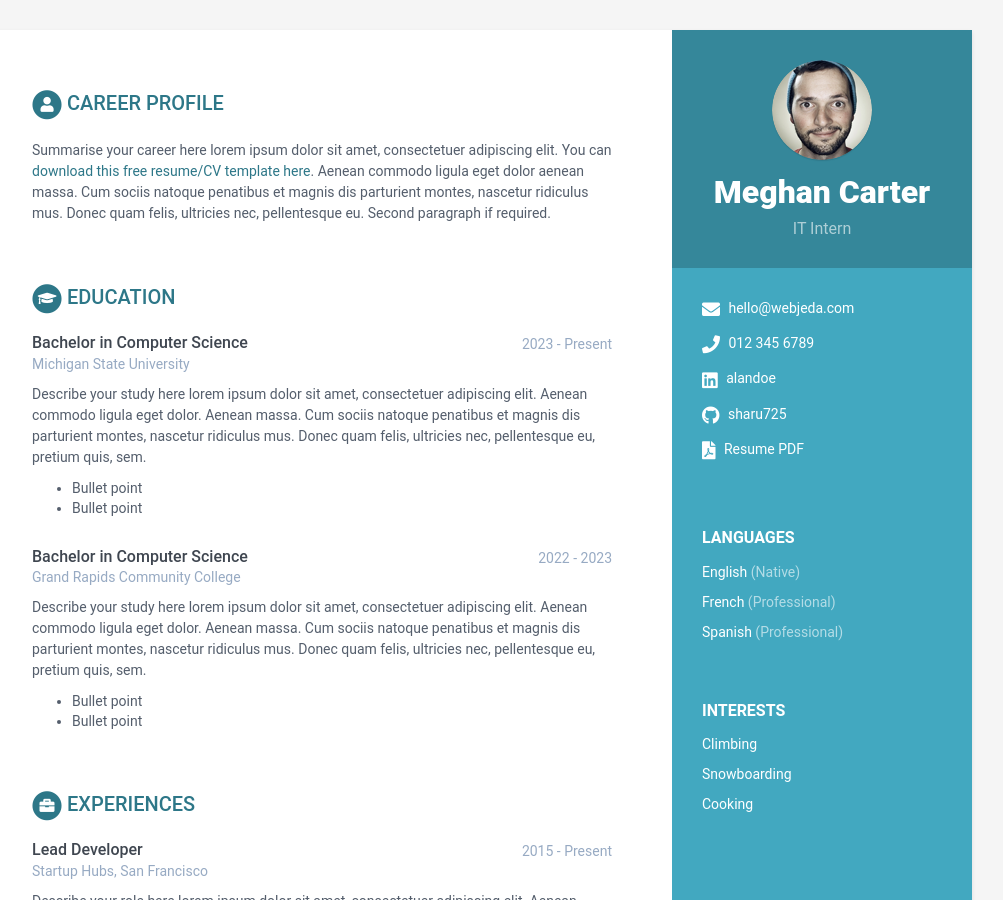
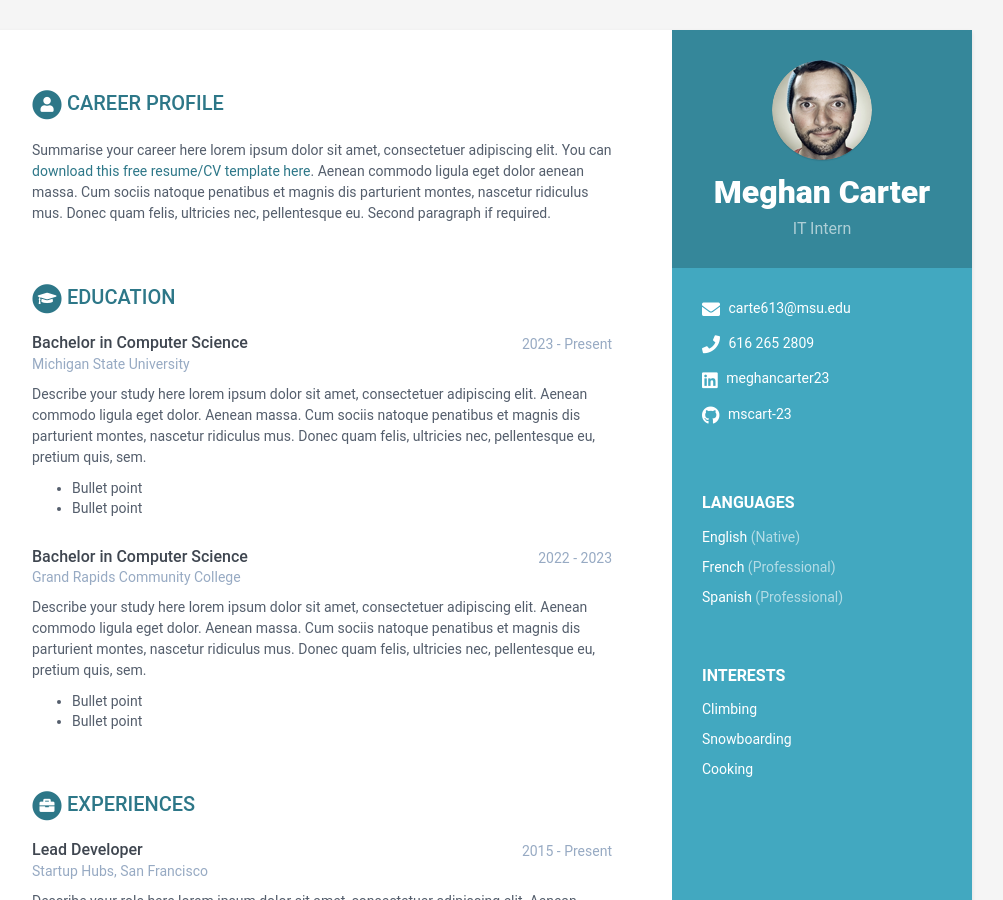
Before and after one commit to mscart-23/mscart-23.github.io, a Jekyll site: the page built from index.html, in a window 1280 px wide and 900 px high. Shown: the whole window, without its empty margins (168-1171 px from the left). Built offline with Jekyll 4.4.1, drawn with Linux system fonts in a browser that asks for light colours.

Commit message:
Remove resume

```diff
--- a/_data/data.yml
+++ b/_data/data.yml
@@ -13,11 +13,10 @@ sidebar:
     avatar: profile.png  #place a 100x100 picture inside /assets/images/ folder and provide the name of the file below
 
     # Sidebar links
-    email: hello@webjeda.com
-    phone: 012 345 6789
-    linkedin: alandoe
-    github: sharu725
-    pdf: http://www.africau.edu/images/default/sample.pdf
+    email: carte613@msu.edu
+    phone: 616 265 2809
+    linkedin: meghancarter23
+    github: mscart-23
 
     languages:
       title: Languages
--- a/_includes/contact.html
+++ b/_includes/contact.html
@@ -25,11 +25,5 @@
     </li>
     {% endif %}
 
-    {% if sidebar.pdf %}
-    <li class="pdf"><i class="fas fa-file-pdf"></i>
-      <a href="{{ sidebar.pdf }}" target="_blank">Resume PDF</a>
-    </li>
-    {% endif %}
-
   </ul>
 </div><!--//contact-container-->
```
